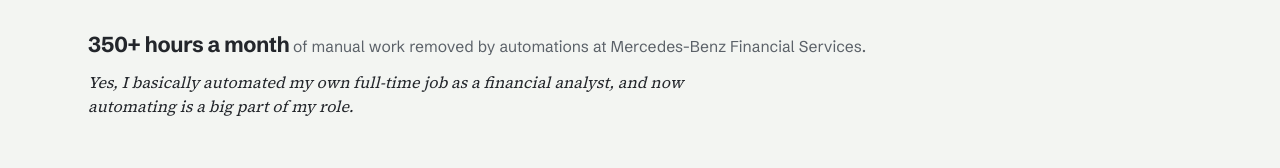
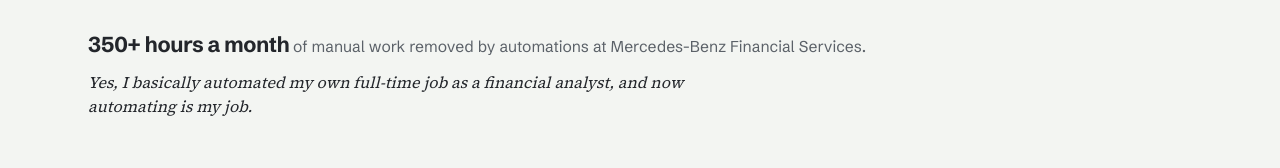
Before and after one commit to andreaalarconvalles/andreaalarconvalles.github.io, a plain HTML site: page index.html in a window 1280 px wide. Shown: the part 587-755 px from the top of the page. Drawn offline with Linux system fonts and the light colour scheme; files whose address does not match are found by name.

Commit message:
Add files via upload

```diff
--- a/index.html
+++ b/index.html
@@ -150,7 +150,7 @@
         <a class="btn primary" href="#projects">See the projects</a>
         <a class="btn ghost" href="mailto:alarconvalles.andrea@gmail.com">Get in touch</a>
       </div>
-      <p class="proof"><b>350+ hours a month</b> of manual work removed by automations at Mercedes-Benz Financial Services.<span class="aside">Yes, I basically automated my own full-time job as a financial analyst, and now automating is a big part of my role.</span></p>
+      <p class="proof"><b>350+ hours a month</b> of manual work removed by automations at Mercedes-Benz Financial Services.<span class="aside">Yes, I basically automated my own full-time job as a financial analyst, and now automating is my job.</span></p>
     </div>
 
   </section>
```
